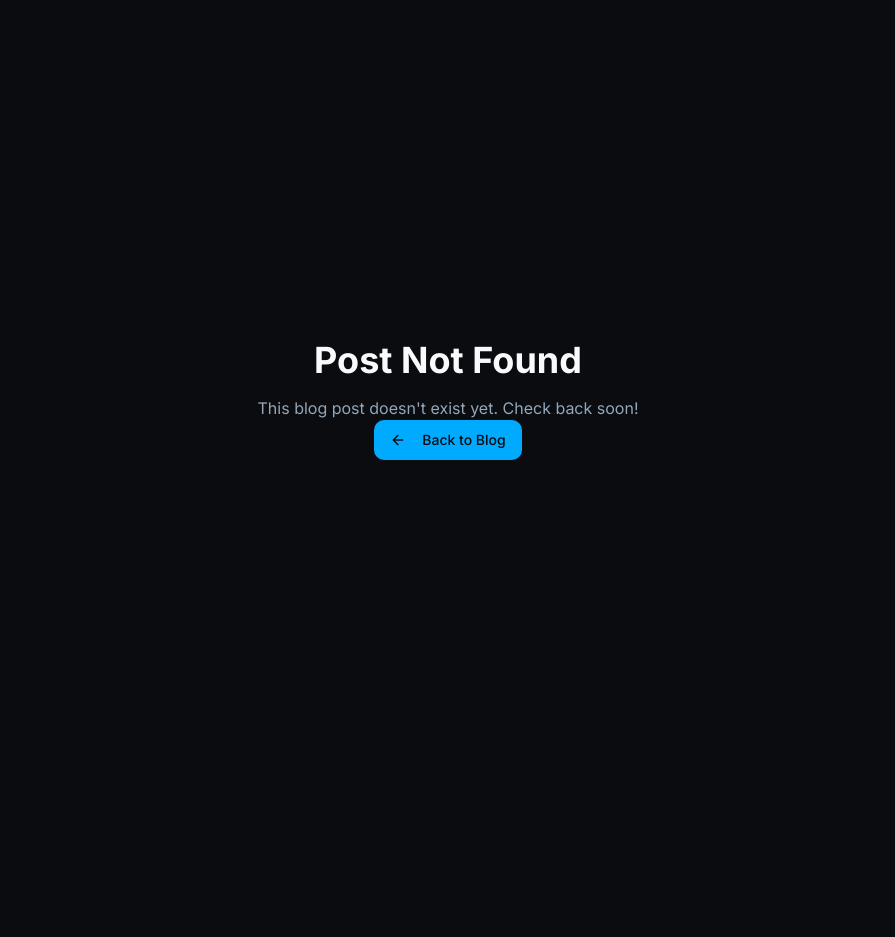
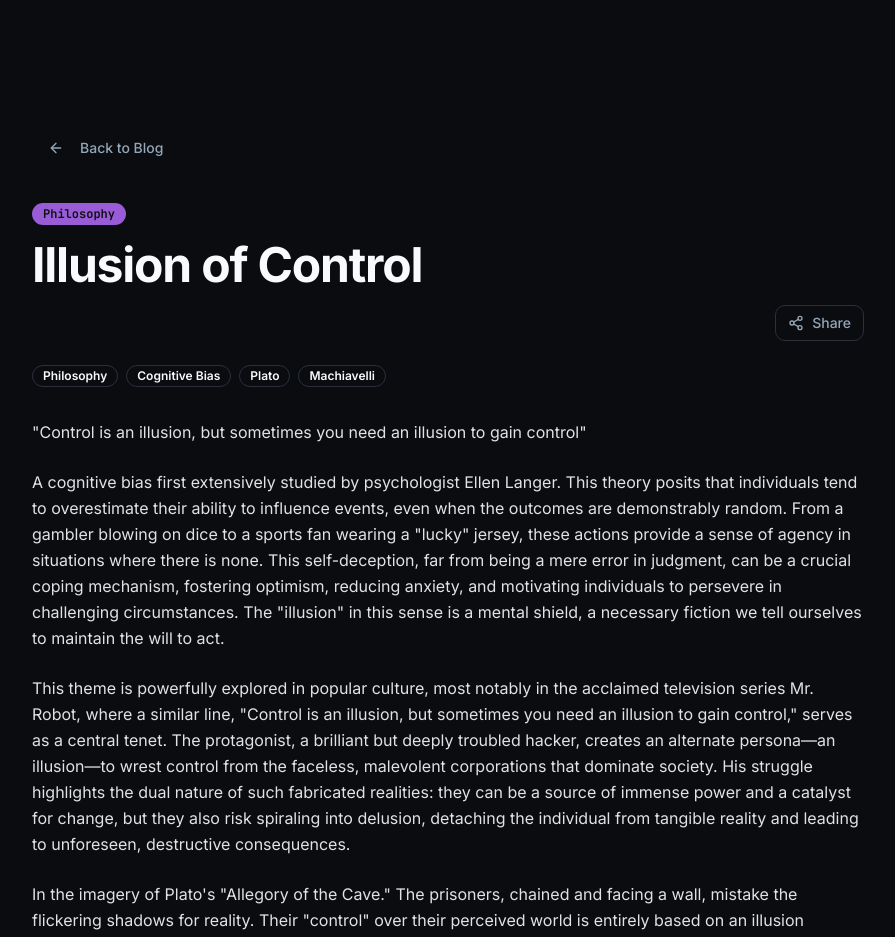
Before and after one commit to arife-16/arife-nur-ai-world, a React (Vite) app: page /blog/illusion-of-control in a window 1280 px wide. Before the commit this address had no page. Shown: the top 937 px of the page, without its empty margins (192-1087 px from the left). Before the commit the page ends 800 px from the top, so only its background shows below. Built offline with nearby package versions, Linux system fonts and the light colour scheme; the HTML template or start-up script is replaced by a standard one.

Commit message:
Blog: add ‘Illusion of Control’ philosophy post; list on index; preserve text formatting

```diff
--- a/src/pages/Blog.tsx
+++ b/src/pages/Blog.tsx
@@ -13,6 +13,13 @@ interface BlogPost {
 }
 
 const blogPosts: BlogPost[] = [
+  {
+    id: "illusion-of-control",
+    title: "Illusion of Control",
+    excerpt: "A reflection on the psychology of control, cultural narratives, and political philosophy.",
+    category: "Philosophy",
+    tags: ["Philosophy", "Cognitive Bias", "Mr. Robot", "Plato", "Machiavelli"]
+  },
   {
     id: "qamp-presentation",
     title: "Qiskit Advocate Mentorship Program: QAMP Presentation",
--- a/src/pages/BlogPost.tsx
+++ b/src/pages/BlogPost.tsx
@@ -71,6 +71,21 @@ const imageMap: Record<string, string> = {
 
 
 const blogContent: Record<string, BlogPostContent> = {
+  "illusion-of-control": {
+    id: "illusion-of-control",
+    title: "Illusion of Control",
+    category: "Philosophy",
+    tags: ["Philosophy", "Cognitive Bias", "Plato", "Machiavelli"],
+    content: [
+      "\"Control is an illusion, but sometimes you need an illusion to gain control\"",
+      "A cognitive bias first extensively studied by psychologist Ellen Langer. This theory posits that individuals tend to overestimate their ability to influence events, even when the outcomes are demonstrably random. From a gambler blowing on dice to a sports fan wearing a \"lucky\" jersey, these actions provide a sense of agency in situations where there is none. This self-deception, far from being a mere error in judgment, can be a crucial coping mechanism, fostering optimism, reducing anxiety, and motivating individuals to persevere in challenging circumstances. The \"illusion\" in this sense is a mental shield, a necessary fiction we tell ourselves to maintain the will to act.",
+      "This theme is powerfully explored in popular culture, most notably in the acclaimed television series Mr. Robot, where a similar line, \"Control is an illusion, but sometimes you need an illusion to gain control,\" serves as a central tenet. The protagonist, a brilliant but deeply troubled hacker, creates an alternate persona—an illusion—to wrest control from the faceless, malevolent corporations that dominate society. His struggle highlights the dual nature of such fabricated realities: they can be a source of immense power and a catalyst for change, but they also risk spiraling into delusion, detaching the individual from tangible reality and leading to unforeseen, destructive consequences.",
+      "In the imagery of Plato's \"Allegory of the Cave.\" The prisoners, chained and facing a wall, mistake the flickering shadows for reality. Their \"control\" over their perceived world is entirely based on an illusion orchestrated by unseen forces. To gain true control, a prisoner must break free and ascend into the light of knowledge, a painful and disorienting process. In this context, the initial \"illusion\" is a form of subjugation, a manufactured reality designed to maintain order and prevent questioning. However, one could argue that even the philosopher who escapes must create a new \"illusion\" or framework of understanding to make sense of the dazzling, complex reality outside the cave.",
+      "This notion of manufactured reality for the purpose of control is a cornerstone of political philosophy, most starkly articulated by Niccolò Machiavelli in The Prince. Machiavelli advises rulers that the appearance of virtue and strength is often more important than the reality. A prince must be a \"great pretender and dissembler,\" using illusion and spectacle to manage the perceptions of the populace and maintain his grip on power. This cynical, yet arguably pragmatic, approach suggests that on a societal scale, illusions are not merely individual coping mechanisms but essential tools of governance and social cohesion.",
+      "History provides numerous examples of this principle in action. The \"divine right of kings\" was a powerful illusion that legitimized monarchical rule for centuries, casting the king as God's chosen representative on Earth and thus beyond reproach. In more modern times, propaganda and the carefully curated public image of political leaders serve a similar purpose, crafting a narrative that simplifies complex realities and fosters a sense of security and shared purpose, thereby consolidating control.",
+      "In essence, the statement \"Sometimes we need illusion to get control\" acts as a powerful lens through which to examine the human condition. It reveals a fundamental tension: our yearning for truth and authenticity on one hand, and our pragmatic need for order and a sense of command on the other. It suggests that control is not always a matter of direct, physical influence, but often a product of the stories we tell ourselves and the realities we choose to inhabit. Whether this is a necessary adaptation for survival or a dangerous path to self-deception remains a profound and enduring question. The quote leaves us to ponder the fine line between the illusions that empower us and those that ultimately imprison us.",
+    ],
+  },
   "qamp-presentation": {
     id: "qamp-presentation",
     title: "Qiskit Advocate Mentorship Program: QAMP Presentation",
```
Also changed, not shown: illusion of control.txt (added).
